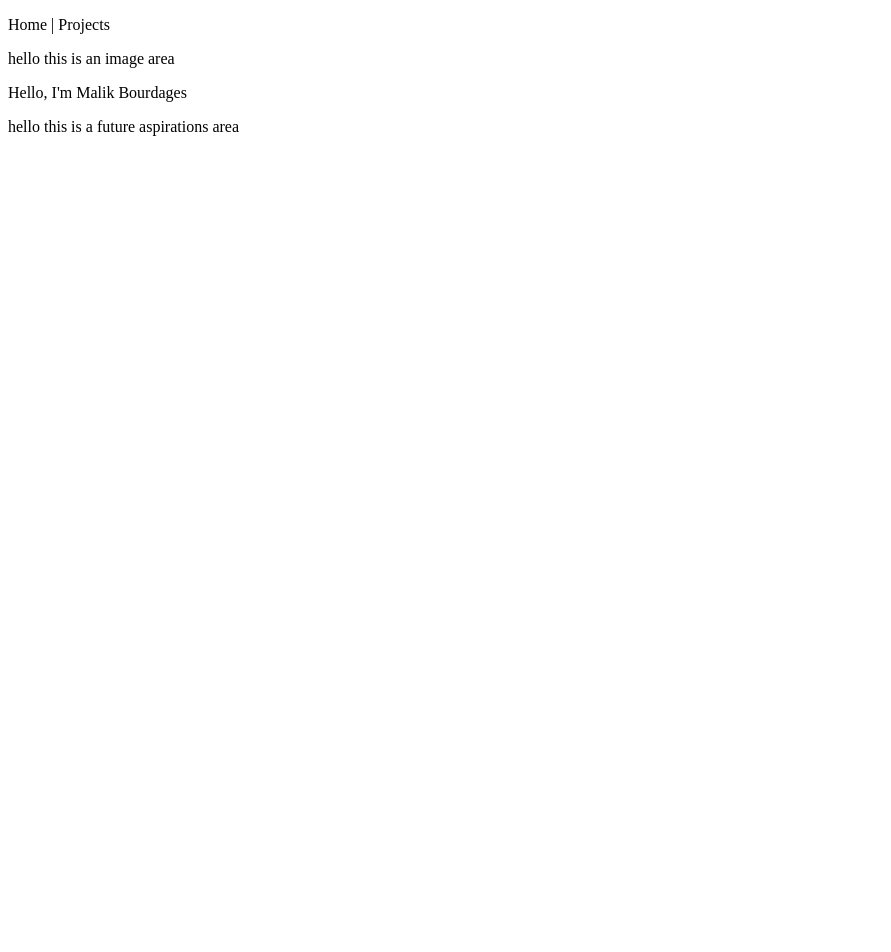
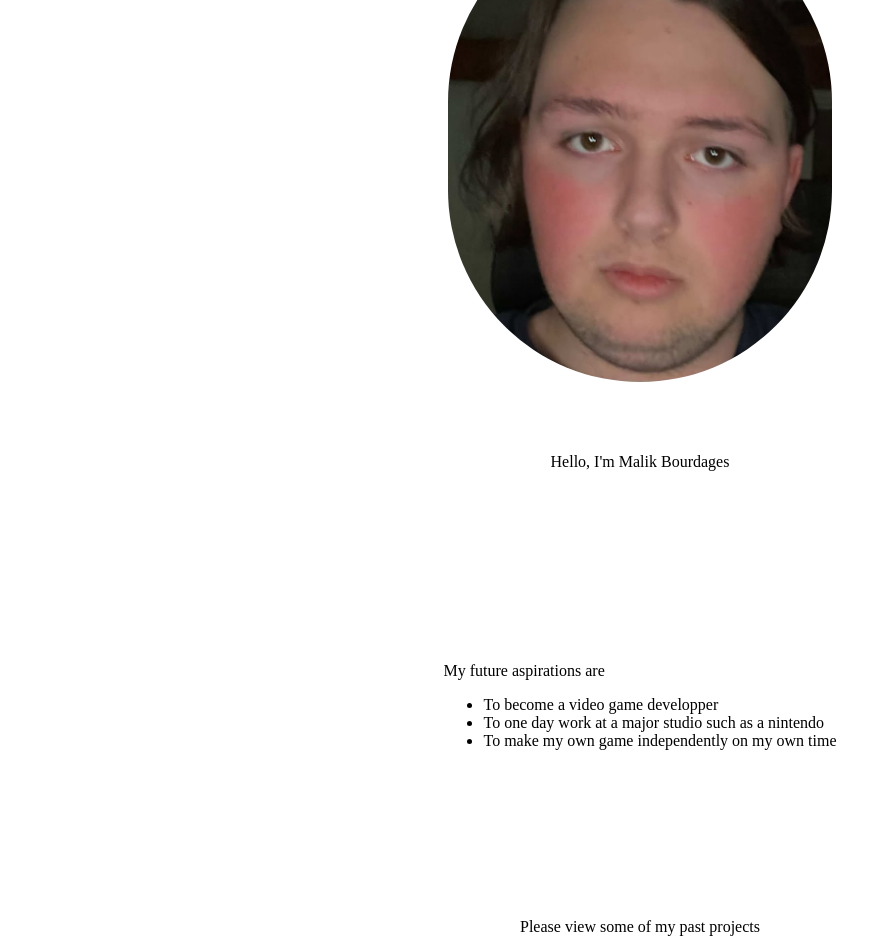
Before and after one commit to Malik-Bourdages/Malik-Bourdages, a plain HTML site: page index.html in a window 1280 px wide. Shown: the whole page, without its empty margins (0-891 px from the left). Before the commit the page ends 800 px from the top, so only its background shows below. Drawn offline with Linux system fonts and the light colour scheme.

Commit message:
implemented the changes told to me by the teacher and did some modifications of my own

```diff
--- a/index.html
+++ b/index.html
@@ -4,23 +4,36 @@
     <meta charset="UTF-8">
     <meta name="viewport" content="width=device-width, initial-scale=1.0">
     <title>Home Page</title>
-    <link rel="globals" href="./styles/globals.css">
-    <link rel="index" href="./styles/index.css">
+    <link rel="stylesheet" href="./styles/globals.css">
+    <link rel="stylesheet" href="./styles/index.css">
 </head>
 <body>
     <main>
-        <container>
-            <p> Home | Projects </p>
-        </container>
-        <container>
-            <p>hello this is an image area</p>
-        </container>
-        <container>
-            <p> Hello, I'm Malik Bourdages </p>
-        </container>
-        <container>
-            <p>hello this is a future aspirations area</p>
-        </container>
+        <section>
+            <img class="image" src="./assets/images/Myself.jpg"
+                srcset="./assets/images/Myself.jpg 781w,
+                ./features/assets/myself 800px.jpg 800w,
+                ./features/assets/myself 1080 px.jpg 1080w,
+                ./features/assets/myself 1440px.jpg 1440w "
+                sizes="30vw"
+                alt="Me Myself and I"
+            >
+        </section>
+        <section>
+            <p>Hello, I'm Malik Bourdages</p>
+        </section>
+        <section>
+            <p>My future aspirations are </p>
+            <ul>
+                <li> To become a video game developper</li>
+                <li> To one day work at a major studio such as a nintendo</li>
+                <li> To make my own game independently on my own time</li>
+            </ul>
+        </section>
+        <section>
+            <p>Please view some of my past projects</p>
+
+        </section>
     </main>
 </body>
 </html>
--- a/styles/globals.css
+++ b/styles/globals.css
@@ -1,20 +1,27 @@
-.container{
+main{
     display: grid;
-    grid-template-columns: 10% 90%;
-    grid-template-rows: 30% 15% 55%;
-    gap: 2rem;
+    grid-template-rows: 30% 20% 15% 15%;
+    gap: 5rem;
+    place-items: center;
 }
 
-@media only screen and (min-width: 992px) {
-    .container {
-        grid-template-rows: 5% 25% 15% 55%;
-        gap: 2rem;
+@media only screen and (min-width: 800px) {
+    main {
+        grid-template-rows: 30% 20% 15% 15%;
+        gap: 5rem;
     }
 }
 
-@media only screen and (min-width: 700px ){
-    .container{
-        grid-template-rows: 8% 30% 17% 45%;
-        gap: 2rem;
+@media only screen and (min-width: 1080px ){
+    main{
+        grid-template-rows: 30% 20% 15% 15%;
+        gap: 5rem;
     }
 }
+
+@media only screen and (min-width: 1440px){
+    main{
+        grid-template-rows: 30% 20% 15% 15%;
+        gap: 5rem;
+    }
+}
--- a/styles/index.css
+++ b/styles/index.css
@@ -0,0 +1,4 @@
+.image{
+    border-radius: 1000px;
+
+}
```
Also changed, not shown: assets/images/Myself.jpg (added), assets/images/myself 1080 px.jpg (added), assets/images/myself 1440px.jpg (added), assets/images/myself 800px.jpg (added).
